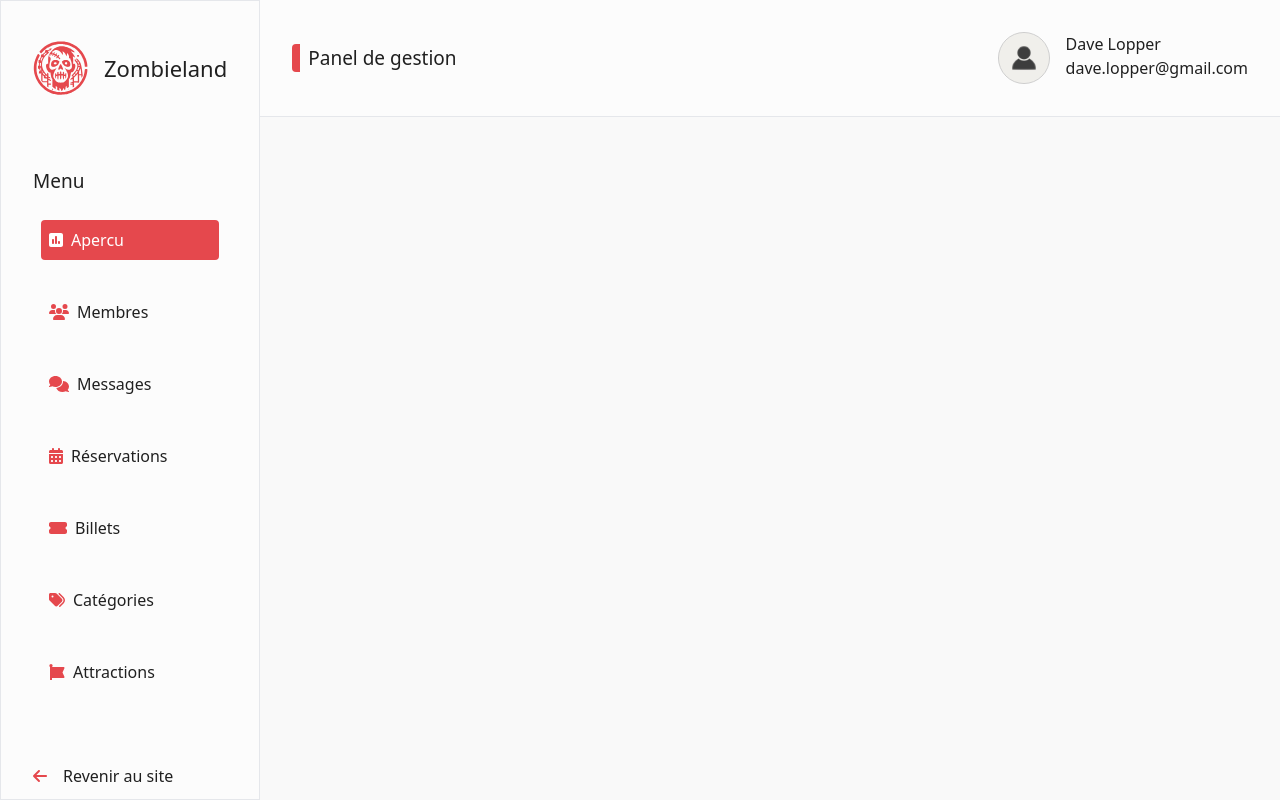
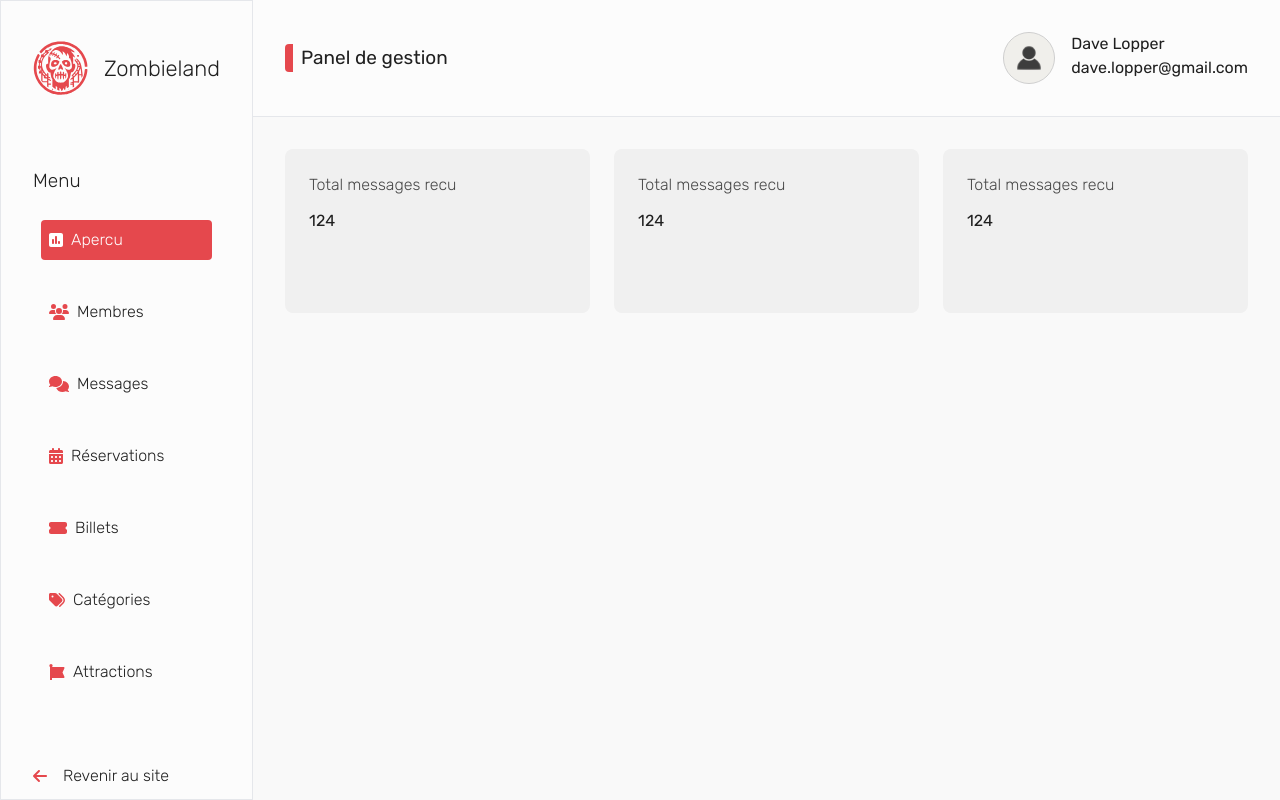
Before and after one commit to Pauline-Devavry/projet-zombieland-fork, a React (Vite) app in the folder client/: page /admin in a window 1280 px wide. Built offline with nearby package versions, Linux system fonts and the light colour scheme.

Commit message:
S1D5 Client - Overview in progress

```diff
--- a/client/src/App.jsx
+++ b/client/src/App.jsx
@@ -7,6 +7,7 @@ import AttractionPage from "./pages/AttractionPage.jsx"
 import Contact from "./pages/Contact.jsx"
 import UserReservation from "./pages/UserReservation.jsx"
 import AdminLayout from "./layouts/AdminLayout.jsx"
+import Overview from "./pages/admin/Overview.jsx"
 
 
 const router = createBrowserRouter([
@@ -43,7 +44,13 @@ const router = createBrowserRouter([
 	},
 	{
 		path: "/admin",
-		element: <AdminLayout/>
+		element: <AdminLayout/>,
+		children: [
+			{
+				index: true,
+				element: <Overview/>
+			}
+		]
 	}
 ])
 
--- a/client/src/layouts/AdminLayout.jsx
+++ b/client/src/layouts/AdminLayout.jsx
@@ -9,7 +9,7 @@ import {
     faArrowLeft
 } from '@fortawesome/free-solid-svg-icons'
 import Logo from "../components/Logo"
-import MenuLink from '../pages/admin/MenuLink'
+import MenuLink from '../components/admin/MenuLink'
 import { NavLink, Outlet } from 'react-router-dom'
 
 import profilePlaceholder from "../assets/admindashboard/profile-placeholder.svg"
@@ -17,7 +17,7 @@ import profilePlaceholder from "../assets/admindashboard/profile-placeholder.svg
 function AdminLayout() {
 
     return (
-        <div className="h-screen w-screen bg-[#F9F9F9] flex text-adminTextColor">
+        <div className="h-screen w-screen bg-[#F9F9F9] flex text-adminTextColor font-rubik">
             <div className=" h-full bg-adminSideBarColor p-4 px-8 border flex flex-col">
                 <div className="py-6">
                     <Logo width="w-[55px]" text="text-[22px] font-light"/>
@@ -82,7 +82,7 @@ function AdminLayout() {
                     </NavLink>
                 </div>
             </div>
-            <div className="flex-grow">
+            <div className="flex-grow flex flex-col">
                 <header className="p-8 w-full bg-adminSideBarColor border-b flex justify-between items-center">
                     <h1 className='text-[19px] border-l-8 border-primaryColor pl-2 rounded'>Panel de gestion</h1>
                     <div className='flex gap-4'>
@@ -93,7 +93,7 @@ function AdminLayout() {
                         </div>
                     </div>
                 </header>
-                <main>
+                <main className="p-8 flex-grow">
                     <Outlet />
                 </main>
             </div>
--- /dev/null
+++ b/client/src/pages/admin/Overview.jsx
@@ -0,0 +1,34 @@
+function Overview() {
+
+    return (
+        <div className="h-full grid grid-cols-3 gap-6">
+            <div className="flex flex-col gap-3 p-6 rounded-lg bg-adminCardColor max-h-[164px]">
+                <p className="text-adminTextGrayColor font-light">
+                    Total messages recu
+                </p>
+                <p>
+                    124
+                </p>
+            </div>
+            <div className="flex flex-col gap-3 p-6 rounded-lg bg-adminCardColor max-h-[164px]">
+                <p className="text-adminTextGrayColor font-light">
+                    Total messages recu
+                </p>
+                <p>
+                    124
+                </p>
+            </div>
+            <div className="flex flex-col gap-3 p-6 rounded-lg bg-adminCardColor max-h-[164px]">
+                <p className="text-adminTextGrayColor font-light">
+                    Total messages recu
+                </p>
+                <p>
+                    124
+                </p>
+            </div>
+        </div>
+    )
+
+}
+
+export default Overview
```
Also changed, not shown: client/src/components/admin/MenuLink.jsx (renamed from client/src/pages/admin/MenuLink.jsx).
